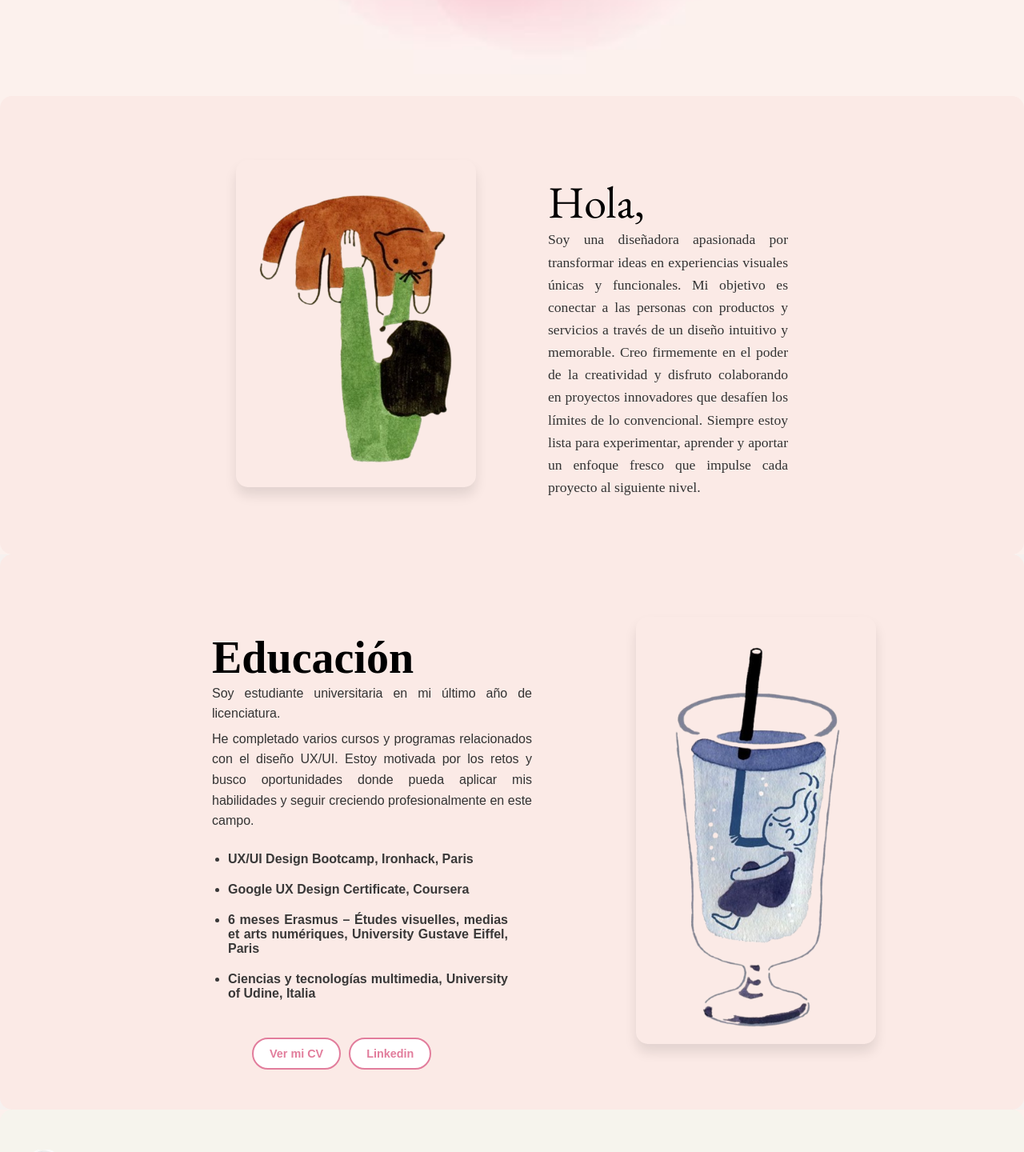
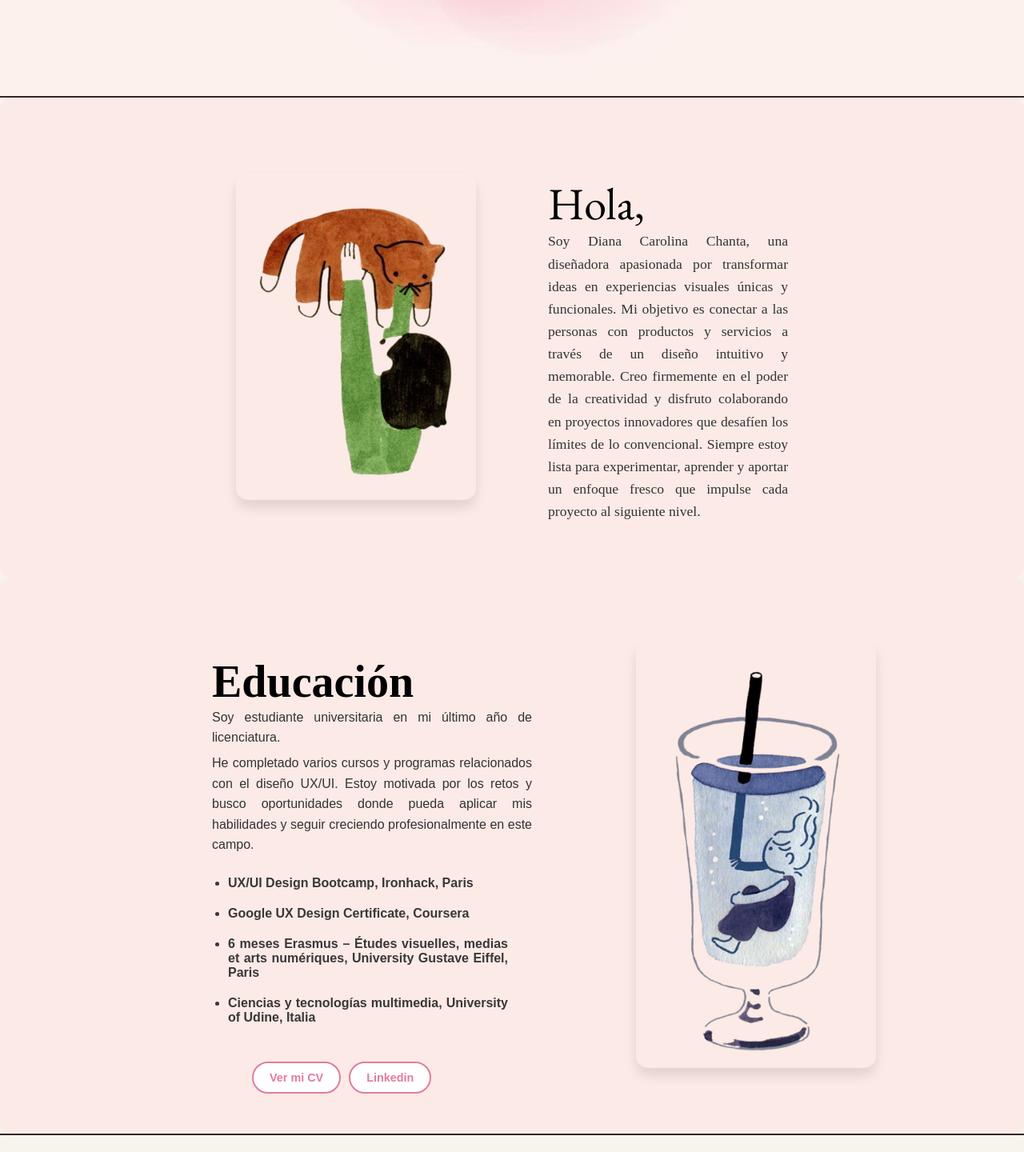
Before and after one commit to DianCarolinee/portfolio, an Angular app: page / in a window 1280 px wide. Shown: the part 680-2120 px from the top of the page at 80% size. Built offline with nearby package versions, Linux system fonts and the light colour scheme.

Commit message:
Divider added in section 1 and 3

```diff
--- a/src/app/app.component.html
+++ b/src/app/app.component.html
@@ -17,6 +17,8 @@
       </div>
   </header>
 
+  <hr class="separador1">
+
   <section id="project" class="project" data-aos="fade-right">
     <div class="sobre-mi-container">
       <div class="sobre-mi-ilustracion">
@@ -25,7 +27,7 @@
       <div class="sobre-mi-texto">
         <h2 class="Hola">Hola,</h2>
         <p>
-          Soy una diseñadora apasionada por transformar ideas en experiencias visuales únicas y funcionales. Mi objetivo es conectar a las personas con productos y servicios a través de un diseño intuitivo y memorable. Creo firmemente en el poder de la creatividad y disfruto colaborando en proyectos innovadores que desafíen los límites de lo convencional. Siempre estoy lista para experimentar, aprender y aportar un enfoque fresco que impulse cada proyecto al siguiente nivel.
+          Soy Diana Carolina Chanta, una diseñadora apasionada por transformar ideas en experiencias visuales únicas y funcionales. Mi objetivo es conectar a las personas con productos y servicios a través de un diseño intuitivo y memorable. Creo firmemente en el poder de la creatividad y disfruto colaborando en proyectos innovadores que desafíen los límites de lo convencional. Siempre estoy lista para experimentar, aprender y aportar un enfoque fresco que impulse cada proyecto al siguiente nivel.
         </p>
 
         <!-- Este es un comentario para recordar algo importante
@@ -67,9 +69,11 @@
     </div>
   </section>
 
+  <hr class="separador">
 
 <section class="project" data-aos="fade-right">
   <div class="sobre-mi-container3">
+
     <div class="sobre-mi-ilustracion3">
       <img src="assets/Imagen%20c3.png" alt="Ilustración sobre mí3">
     </div>
--- a/src/styles.scss
+++ b/src/styles.scss
@@ -80,6 +80,7 @@ body {
   font-weight: 600; /* Grosor del texto */
   border-radius: 10px; /* Bordes redondeados para un rectángulo más suave */
   border: 2px solid #e0d5d0; /* Borde visible para destacar */
+  z-index: 1000;
 }
 
 .navbar a {
@@ -296,7 +297,17 @@ li {
 }
 
 
+.separador {
+  border: none;
+  border-top: 2px solid #392423; /* Color y grosor de la línea */
+  margin: 0; /* Quita márgenes si no los deseas */
+}
 
+.separador1 {
+  border: none;
+  border-top: 2px solid #392423; /* Color y grosor de la línea */
+  margin: 0; /* Quita márgenes si no los deseas */
+}
 
 /* Contenedor principal 3 */
 .sobre-mi-container3 {
@@ -309,6 +320,7 @@ li {
   border-radius: 15px; /* Bordes redondeados */
   position: relative;
 }
+
 
 .sobre-mi-ilustracion3 img {
   position: relative; /* Para que puedas ajustar con left */
```
